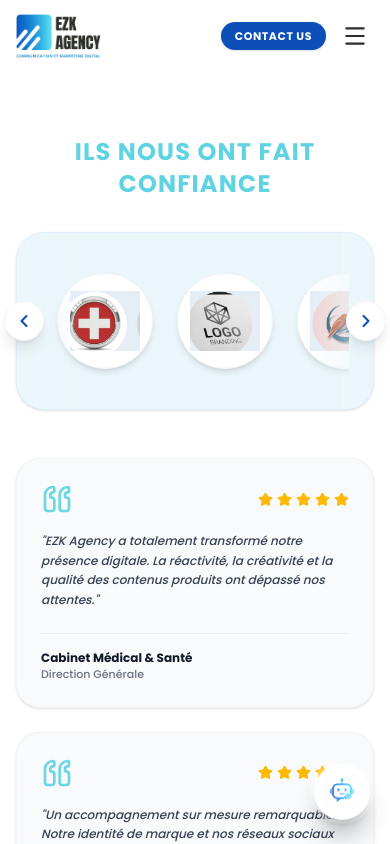
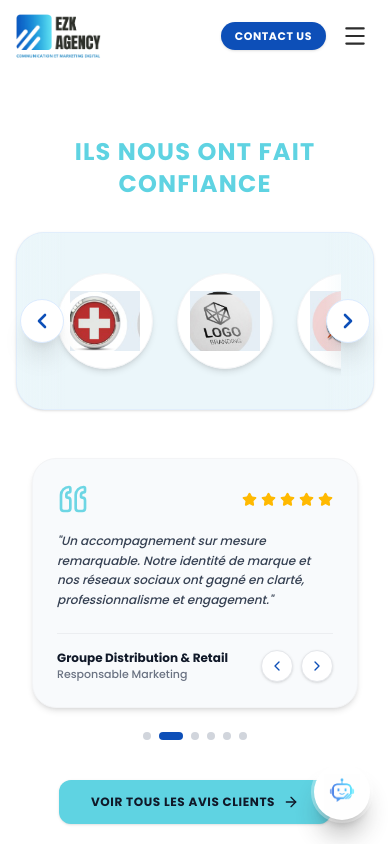
Before and after one commit to mactar27/EZE, a Next.js app: page /temoignages in a window 390 px wide. Shown: the top 844 px of the page. Built offline with nearby package versions, Linux system fonts and the light colour scheme.

Commit message:
feat: enhance client trust logo navigation arrows and add auto-scrolling multi-testimonials carousel with controls and pagination

```diff
--- a/src/components/sections/Testimonials.tsx
+++ b/src/components/sections/Testimonials.tsx
@@ -1,6 +1,6 @@
 "use client";
 
-import React, { useRef } from "react";
+import React, { useRef, useEffect, useState } from "react";
 import { motion } from "framer-motion";
 import Link from "next/link";
 import Image from "next/image";
@@ -18,7 +18,7 @@ const CLIENT_LOGOS = [
   { id: 8, src: "/client-logo-2.png", alt: "Créateurs & Marque" },
 ];
 
-const TESTIMONIALS_SAMPLE = [
+const ALL_TESTIMONIALS = [
   {
     id: 1,
     quote: "EZK Agency a totalement transformé notre présence digitale. La réactivité, la créativité et la qualité des contenus produits ont dépassé nos attentes.",
@@ -40,6 +40,27 @@ const TESTIMONIALS_SAMPLE = [
     role: "Fondateur & CEO",
     rating: 5,
   },
+  {
+    id: 4,
+    quote: "Une équipe à l'écoute, proactive et force de proposition. Les visuels et vidéos réalisés pour notre lancement ont eu un impact immédiat.",
+    author: "Marque Cosmétique & Beauté",
+    role: "Directrice Artistique",
+    rating: 5,
+  },
+  {
+    id: 5,
+    quote: "Le sérieux et la rigueur dans le reporting nous permettent de piloter précisément nos investissements marketing avec un ROI constant.",
+    author: "Agence Immobilière Dakar",
+    role: "Directeur Commercial",
+    rating: 5,
+  },
+  {
+    id: 6,
+    quote: "Des professionnels passionnés qui comprennent les spécificités du marché sénégalais et international. Nous recommandons vivement !",
+    author: "Groupe Hôtelier & Restauration",
+    role: "Gérante",
+    rating: 5,
+  },
 ];
 
 export default function Testimonials({
@@ -49,6 +70,7 @@ export default function Testimonials({
   clientLogos?: any[];
 }) {
   const scrollContainerRef = useRef<HTMLDivElement>(null);
+  const [activeTestimonialIdx, setActiveTestimonialIdx] = useState(0);
 
   const displayLogos = clientLogos && clientLogos.length > 0
     ? clientLogos.map((item, idx) => ({
@@ -58,16 +80,32 @@ export default function Testimonials({
       }))
     : CLIENT_LOGOS;
 
+  // Défilement automatique continu des témoignages
+  useEffect(() => {
+    const timer = setInterval(() => {
+      setActiveTestimonialIdx((prev) => (prev + 1) % ALL_TESTIMONIALS.length);
+    }, 4500);
+    return () => clearInterval(timer);
+  }, []);
+
   const scrollLeft = () => {
     if (scrollContainerRef.current) {
-      scrollContainerRef.current.scrollBy({ left: -320, behavior: "smooth" });
+      scrollContainerRef.current.scrollBy({ left: -280, behavior: "smooth" });
     }
   };
 
   const scrollRight = () => {
     if (scrollContainerRef.current) {
-      scrollContainerRef.current.scrollBy({ left: 320, behavior: "smooth" });
+      scrollContainerRef.current.scrollBy({ left: 280, behavior: "smooth" });
     }
+  };
+
+  const prevTestimonial = () => {
+    setActiveTestimonialIdx((prev) => (prev - 1 + ALL_TESTIMONIALS.length) % ALL_TESTIMONIALS.length);
+  };
+
+  const nextTestimonial = () => {
+    setActiveTestimonialIdx((prev) => (prev + 1) % ALL_TESTIMONIALS.length);
   };
 
   return (
@@ -85,29 +123,29 @@ export default function Testimonials({
             ils nous ont fait confiance
           </motion.h2>
 
-          {/* Carousel avec Flèches de défilement (gauche / droite) */}
-          <div className="relative group">
+          {/* Carousel avec Flèches de défilement (gauche / droite bien visibles à l'intérieur et à l'extérieur) */}
+          <div className="relative max-w-5xl mx-auto">
             {/* Flèche Gauche */}
             <button
               onClick={scrollLeft}
-              aria-label="Faire défiler vers la gauche"
-              className="absolute -left-3 sm:-left-5 top-1/2 -translate-y-1/2 z-20 w-10 h-10 sm:w-12 sm:h-12 rounded-full bg-white text-[#0D4FB8] shadow-lg border border-gray-100 flex items-center justify-center hover:bg-[#0D4FB8] hover:text-white hover:scale-110 active:scale-95 transition-all duration-200"
+              aria-label="Faire défiler les logos vers la gauche"
+              className="absolute left-1 sm:-left-6 top-1/2 -translate-y-1/2 z-20 w-11 h-11 sm:w-13 sm:h-13 rounded-full bg-white text-[#0D4FB8] shadow-xl border border-blue-100 flex items-center justify-center hover:bg-[#0D4FB8] hover:text-white hover:scale-110 active:scale-95 transition-all duration-200"
             >
-              <ChevronLeft className="w-5 h-5 sm:w-6 sm:h-6" strokeWidth={2.5} />
+              <ChevronLeft className="w-6 h-6" strokeWidth={2.6} />
             </button>
 
             {/* Conteneur défilant des logos */}
-            <div className="relative bg-[#EBF6FA] rounded-[28px] sm:rounded-[36px] py-8 sm:py-10 px-6 sm:px-10 overflow-hidden shadow-sm border border-blue-100/60">
+            <div className="relative bg-[#EBF6FA] rounded-[28px] sm:rounded-[36px] py-8 sm:py-10 px-8 sm:px-12 overflow-hidden shadow-sm border border-blue-100/60">
               {/* Dégradés d'estompage sur les côtés */}
-              <div className="absolute top-0 bottom-0 left-0 w-16 sm:w-24 bg-gradient-to-r from-[#EBF6FA] to-transparent z-10 pointer-events-none" />
-              <div className="absolute top-0 bottom-0 right-0 w-16 sm:w-24 bg-gradient-to-l from-[#EBF6FA] to-transparent z-10 pointer-events-none" />
+              <div className="absolute top-0 bottom-0 left-0 w-12 sm:w-20 bg-gradient-to-r from-[#EBF6FA] to-transparent z-10 pointer-events-none" />
+              <div className="absolute top-0 bottom-0 right-0 w-12 sm:w-20 bg-gradient-to-l from-[#EBF6FA] to-transparent z-10 pointer-events-none" />
 
               <div
                 ref={scrollContainerRef}
-                className="flex items-center gap-6 sm:gap-10 overflow-x-auto scrollbar-none scroll-smooth py-2 px-4"
+                className="flex items-center gap-6 sm:gap-10 overflow-x-auto scrollbar-none scroll-smooth py-2 px-2"
                 style={{ scrollbarWidth: "none", msOverflowStyle: "none" }}
               >
-                {/* Répétition pour une rangée longue et scrollable */}
+                {/* Répétition pour un scroll large et fluide */}
                 {[...displayLogos, ...displayLogos].map((logo, idx) => (
                   <div
                     key={`${logo.id}-${idx}`}
@@ -127,25 +165,28 @@ export default function Testimonials({
             {/* Flèche Droite */}
             <button
               onClick={scrollRight}
-              aria-label="Faire défiler vers la droite"
-              className="absolute -right-3 sm:-right-5 top-1/2 -translate-y-1/2 z-20 w-10 h-10 sm:w-12 sm:h-12 rounded-full bg-white text-[#0D4FB8] shadow-lg border border-gray-100 flex items-center justify-center hover:bg-[#0D4FB8] hover:text-white hover:scale-110 active:scale-95 transition-all duration-200"
+              aria-label="Faire défiler les logos vers la droite"
+              className="absolute right-1 sm:-right-6 top-1/2 -translate-y-1/2 z-20 w-11 h-11 sm:w-13 sm:h-13 rounded-full bg-white text-[#0D4FB8] shadow-xl border border-blue-100 flex items-center justify-center hover:bg-[#0D4FB8] hover:text-white hover:scale-110 active:scale-95 transition-all duration-200"
             >
-              <ChevronRight className="w-5 h-5 sm:w-6 sm:h-6" strokeWidth={2.5} />
+              <ChevronRight className="w-6 h-6" strokeWidth={2.6} />
             </button>
           </div>
         </div>
 
-        {/* 3 Témoignages sur la même ligne juste en dessous */}
-        <div className="mt-12 sm:mt-16">
-          <div className="grid grid-cols-1 md:grid-cols-3 gap-6 sm:gap-8">
-            {TESTIMONIALS_SAMPLE.map((item, index) => (
+        {/* Témoignages qui défilent automatiquement (Carrousel fluide avec flèches + pagination) */}
+        <div className="mt-12 sm:mt-16 max-w-5xl mx-auto">
+
+          {/* Version Desktop : Grille de 3 avis visibles avec défilement de fenêtre glissante */}
+          <div className="hidden md:grid grid-cols-3 gap-6">
+            {[0, 1, 2].map((offset) => {
+              const item = ALL_TESTIMONIALS[(activeTestimonialIdx + offset) % ALL_TESTIMONIALS.length];
+              return (
                 <motion.div
-                key={item.id}
-                initial={{ opacity: 0, y: 20 }}
-                whileInView={{ opacity: 1, y: 0 }}
-                viewport={{ once: true }}
-                transition={{ duration: 0.4, delay: index * 0.1 }}
-                className="bg-[#F8FAFC] rounded-[24px] p-6 sm:p-7 border border-gray-100 shadow-sm hover:shadow-md transition-shadow flex flex-col justify-between"
+                  key={`${item.id}-${activeTestimonialIdx}`}
+                  initial={{ opacity: 0, y: 15 }}
+                  animate={{ opacity: 1, y: 0 }}
+                  transition={{ duration: 0.4 }}
+                  className="bg-[#F8FAFC] rounded-[24px] p-6 border border-gray-100 shadow-sm hover:shadow-md transition-shadow flex flex-col justify-between"
                 >
                   <div>
                     <div className="flex items-center justify-between mb-4">
@@ -156,7 +197,7 @@ export default function Testimonials({
                         ))}
                       </div>
                     </div>
-                  <p className="text-gray-700 text-xs sm:text-sm leading-relaxed mb-6 font-medium italic">
+                    <p className="text-gray-700 text-xs sm:text-sm leading-relaxed mb-6 font-medium italic min-h-[72px]">
                       "{item.quote}"
                     </p>
                   </div>
@@ -170,12 +211,88 @@ export default function Testimonials({
                     </p>
                   </div>
                 </motion.div>
+              );
+            })}
+          </div>
+
+          {/* Version Mobile : Carte individuelle avec défilement automatique & contrôles flèches */}
+          <div className="block md:hidden relative px-4">
+            {(() => {
+              const item = ALL_TESTIMONIALS[activeTestimonialIdx];
+              return (
+                <motion.div
+                  key={item.id}
+                  initial={{ opacity: 0, scale: 0.96 }}
+                  animate={{ opacity: 1, scale: 1 }}
+                  transition={{ duration: 0.35 }}
+                  className="bg-[#F8FAFC] rounded-[24px] p-6 border border-gray-100 shadow-md flex flex-col justify-between"
+                >
+                  <div>
+                    <div className="flex items-center justify-between mb-4">
+                      <Quote className="text-[#5FD3E2] w-8 h-8 rotate-180 opacity-90" />
+                      <div className="flex gap-1 text-amber-400">
+                        {[...Array(item.rating)].map((_, i) => (
+                          <Star key={i} size={15} fill="currentColor" />
                         ))}
                       </div>
                     </div>
+                    <p className="text-gray-700 text-xs leading-relaxed mb-6 font-medium italic min-h-[64px]">
+                      "{item.quote}"
+                    </p>
+                  </div>
+
+                  <div className="pt-4 border-t border-gray-200/60 flex items-center justify-between">
+                    <div>
+                      <h4 className="text-xs font-extrabold text-gray-900 font-poppins">
+                        {item.author}
+                      </h4>
+                      <p className="text-[11px] text-gray-500 font-medium">
+                        {item.role}
+                      </p>
+                    </div>
+
+                    <div className="flex items-center gap-2">
+                      <button
+                        onClick={prevTestimonial}
+                        aria-label="Témoignage précédent"
+                        className="w-8 h-8 rounded-full bg-white text-[#0D4FB8] border border-gray-200 flex items-center justify-center shadow-sm active:scale-95"
+                      >
+                        <ChevronLeft className="w-4 h-4" />
+                      </button>
+                      <button
+                        onClick={nextTestimonial}
+                        aria-label="Témoignage suivant"
+                        className="w-8 h-8 rounded-full bg-white text-[#0D4FB8] border border-gray-200 flex items-center justify-center shadow-sm active:scale-95"
+                      >
+                        <ChevronRight className="w-4 h-4" />
+                      </button>
+                    </div>
+                  </div>
+                </motion.div>
+              );
+            })()}
+          </div>
+
+          {/* Indicateurs de points (Dots pagination) */}
+          <div className="flex justify-center items-center gap-2 mt-6">
+            {ALL_TESTIMONIALS.map((_, idx) => (
+              <button
+                key={idx}
+                onClick={() => setActiveTestimonialIdx(idx)}
+                aria-label={`Aller au témoignage ${idx + 1}`}
+                className={`transition-all duration-300 rounded-full ${
+                  activeTestimonialIdx === idx
+                    ? "w-6 h-2 bg-[#0D4FB8]"
+                    : "w-2 h-2 bg-gray-300 hover:bg-gray-400"
+                }`}
+              />
+            ))}
+          </div>
+
+        </div>
 
         {/* Bouton vers page Témoignages dédiée */}
-        <div className="mt-12 text-center">
+        <div className="mt-10 sm:mt-12 text-center">
           <Link
             href="/temoignages"
             className="inline-flex items-center gap-2 bg-[#5FD3E2] hover:bg-[#4bc2d1] text-gray-900 font-bold text-xs uppercase tracking-wider px-8 py-3.5 rounded-[12px] shadow-sm hover:shadow-md transition-all active:scale-95"
```
Lines whose indentation alone changed are shown as unchanged.
